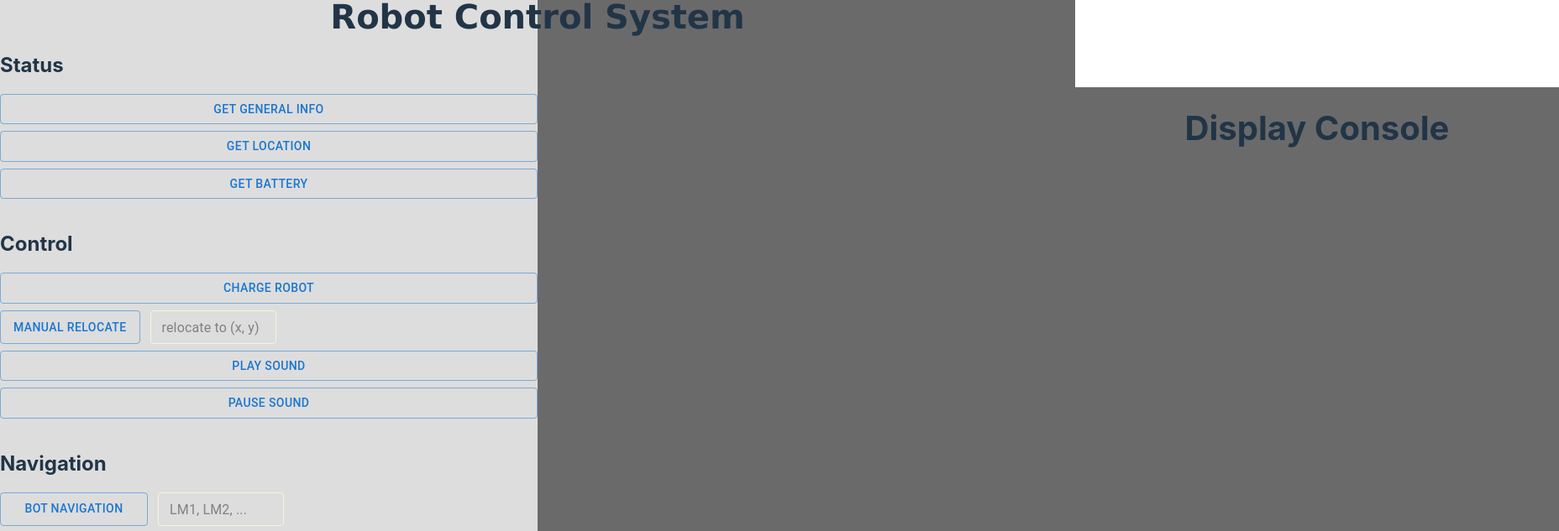
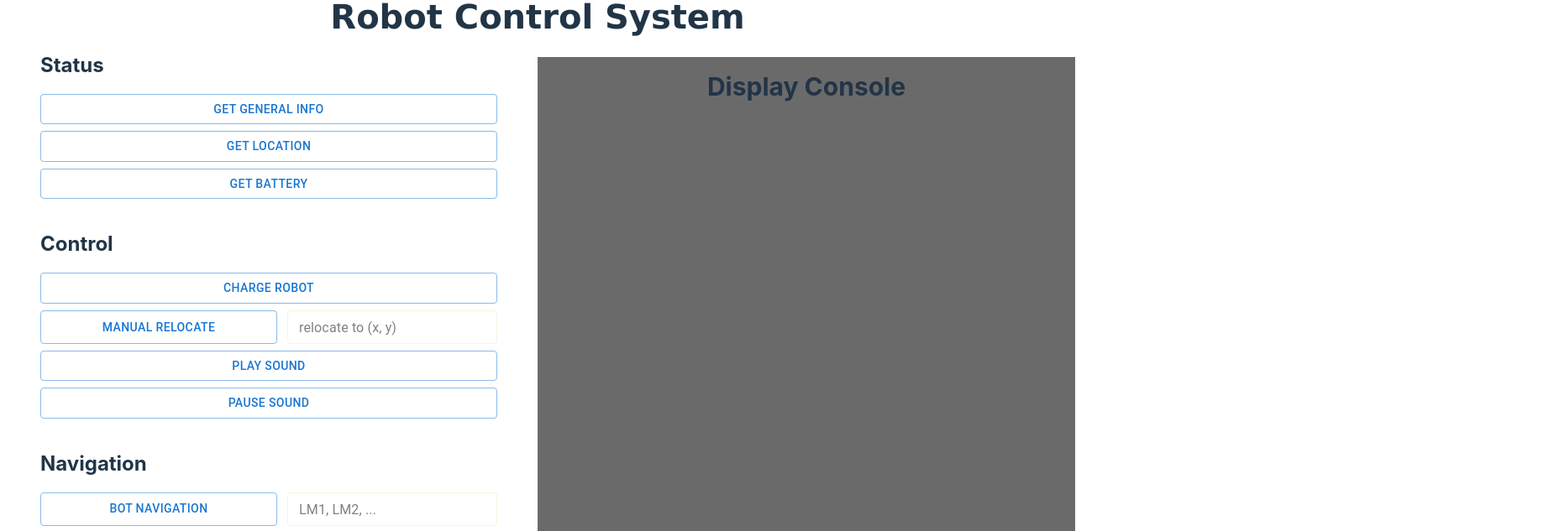
Before and after one commit to yanxue06/RoboControl, a React (Vite) app: page / in a window 1280 px wide. Shown: the part 40-673 px from the top of the page at 84% size, 1856 px wide, since content can reach past the window. Built offline with nearby package versions, Linux system fonts and the light colour scheme.

Commit message:
debugged designated navigation

```diff
--- a/src/App.css
+++ b/src/App.css
@@ -30,35 +30,46 @@ html, body {
 }
 
 .miniContainer {
-  width: 100%;
   display: flex;
   flex-direction: column;
   gap: 1rem;            /* space between columns */
   padding-top: 5rem;
   justify-content: center;
+  width: 85%;
+  margin: 0 auto;
 }
 
 .leftPanel {
   width: 50%;
   height: 100%;
-  flex: 1;
-  background: #dddddd;
+  /* background: #dddddd; */
   margin: 0;
   padding: 0;
 }
 
 .rightPanel {
   width: 50%;
-  height: 100%;
+  height: 73%;
 
+  margin: auto 0;
   background: rgb(107, 106, 107);
 }
+
+.console {
+  height: 98%;
+  width: 100%;
+}
+
+.console h4 {
+  font-size: 30px;
+  margin: 2% 0;
+}
+
 
 .column {
   display: flex;        /* so we can vertically stack items */
   flex-direction: column;
   gap: 0.5rem;          /* space between heading & buttons, and between buttons */
-  width: 100%;
 }
 
 /* Optionally, style the heading */
@@ -70,20 +81,14 @@ html, body {
 .attached {
   display: flex;
   gap: 12px;
+  width: 100%;
 }
 
-.console {
-  position: absolute;
-  top: 9rem;
-  width: 45%;
-  background-color: rgb(107, 106, 107);
-  height: 87%;
-  margin-left: 50%;
+.attached > * {  /* child elements */
+  flex: 1
 }
 
-h1 {
-  font-size: 40px;
-}
+
 
 /* @media only screen and (max-width: 812px) {
   .console {
--- a/src/App.jsx
+++ b/src/App.jsx
@@ -443,7 +443,7 @@ function App() {
               without stopping at intermediate sites.*/}
 
               <div className = "attached">
-                  <Button onClick={Dnavigate} variant="outlined" sx={{width: "11rem"}} >
+                  <Button onClick={Dnavigate} variant="outlined"  >
                     Bot Navigation
                   </Button>
                   <TextField
@@ -477,7 +477,7 @@ function App() {
               </Button>
 
               <div className = "attached">
-                <Button onClick={moveForward} variant="outlined" sx={{width: "11rem"}} >
+                <Button onClick={moveForward} variant="outlined"  >
                   Move Forwards
                 </Button>
                 <TextField
@@ -504,7 +504,7 @@ function App() {
                 />
               </div>
               <div className = "attached">
-                <Button onClick={moveBackward} variant="outlined" sx={{width: "11rem"}} className="shrink specialshrink" >
+                <Button onClick={moveBackward} variant="outlined" className="shrink specialshrink" >
                   Move Backward
                 </Button>
                 <TextField
@@ -531,7 +531,7 @@ function App() {
                   />
               </div>
               <div className="attached">
-                <Button onClick={rotateLeft} variant="outlined" sx={{width: "11rem"}} >
+                <Button onClick={rotateLeft} variant="outlined"  >
                   Rotate Left
                 </Button>
                 <TextField
@@ -559,7 +559,7 @@ function App() {
               </div>
 
               <div className="attached">
-                <Button onClick={rotateRight} variant="outlined" sx={{width: "11rem"}}>
+                <Button onClick={rotateRight} variant="outlined" >
                   Rotate Right
                 </Button>
                 <TextField
@@ -591,7 +591,7 @@ function App() {
           </div>
           <div className = "rightPanel">
             <div className = "console">
-              <h1> Display Console </h1>
+              <h4> Display Console </h4>
             </div>
           </div>
 
```
Also changed, not shown: 2 other files (tests, documents, lock files or other folders).
